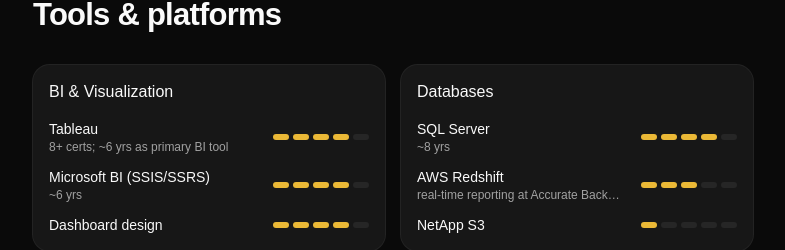
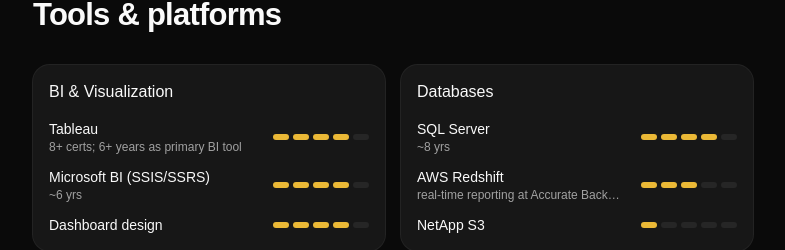
Before and after one commit to AdarshMurali/Resume, a React (Vite) app: page / in a window 1280 px wide. Shown: the part 1944-2194 px from the top of the page, without its empty margins (247-1032 px from the left). Built offline with nearby package versions, Linux system fonts and the light colour scheme.

Commit message:
fix(content): reword Tableau experience as "6+ years"

```diff
--- a/src/content/skills.ts
+++ b/src/content/skills.ts
@@ -12,7 +12,7 @@
   {
     category: "BI & Visualization",
     skills: [
-      { name: "Tableau", level: 4, note: "8+ certs; ~6 yrs as primary BI tool" },
+      { name: "Tableau", level: 4, note: "8+ certs; 6+ years as primary BI tool" },
       { name: "Microsoft BI (SSIS/SSRS)", level: 4, note: "~6 yrs" },
       { name: "Dashboard design", level: 4 },
     ],
```
Also changed, not shown: src/content/knowledge.generated.ts (+1 -1 lines).
